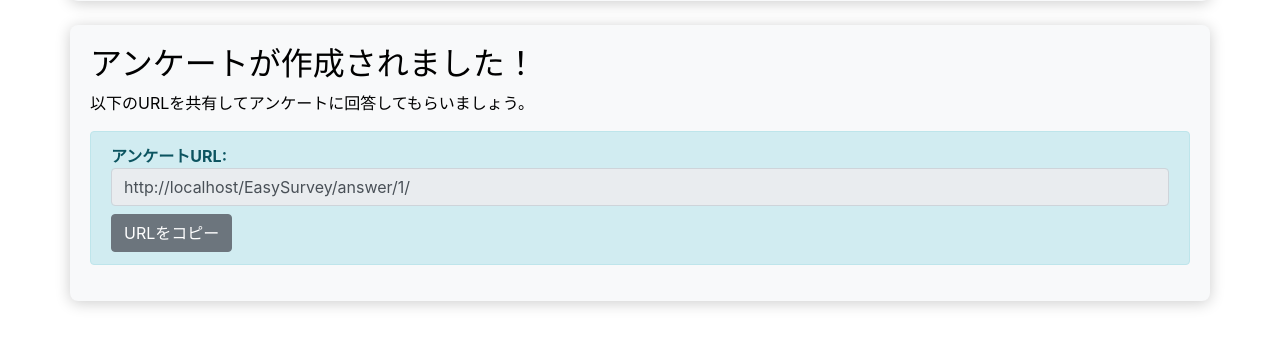
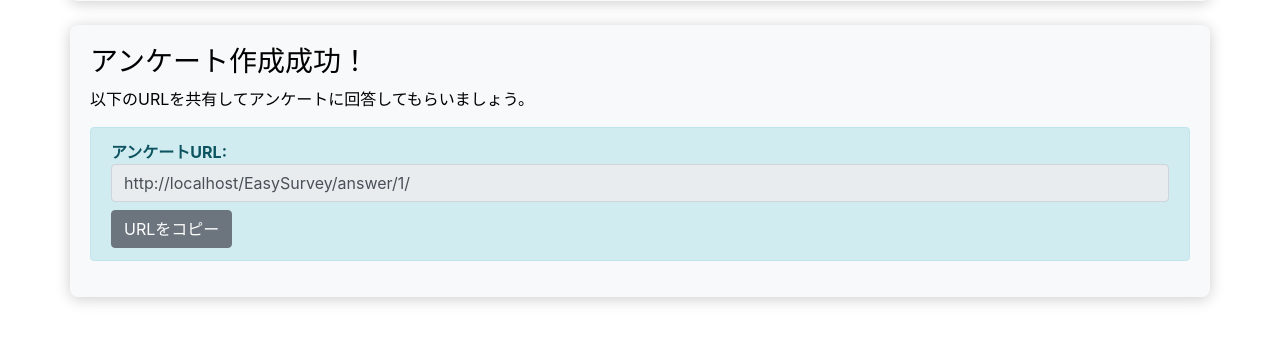
Before and after one commit to ShamNeko88/EasyPyTools, a Django app: page /EasySurvey/survey/complete/1/ in a window 1280 px wide. Shown: the part 141-488 px from the top of the page. Run offline with Django 5.2, Linux system fonts and the light colour scheme; parts of the project's set-up code (start-up, migrations or seed data) failed here and were passed over; some libraries are stand-ins or nearby versions.

Commit message:
スマホ用に調整

```diff
--- a/EasySurvey/templates/EasySurvey/survey-complete.html
+++ b/EasySurvey/templates/EasySurvey/survey-complete.html
@@ -2,7 +2,7 @@
 
 {% block survey_main %}
 <div class="container mt-4">
-    <h2>アンケートが作成されました！</h2>
+    <h3>アンケート作成成功！</h3>
     <p>以下のURLを共有してアンケートに回答してもらいましょう。</p>
     <div class="alert alert-info">
         <strong>アンケートURL:</strong>
--- a/EasySurvey/templates/EasySurvey/survey-list.html
+++ b/EasySurvey/templates/EasySurvey/survey-list.html
@@ -7,7 +7,7 @@
 
 {% block survey_main %}
 <div class="container">
-    <h1>作成済みアンケート一覧</h1>
+    <h2>アンケート一覧</h2>
     <hr>
     {% if created_surveys %}
         <ul class="list-group">
```
